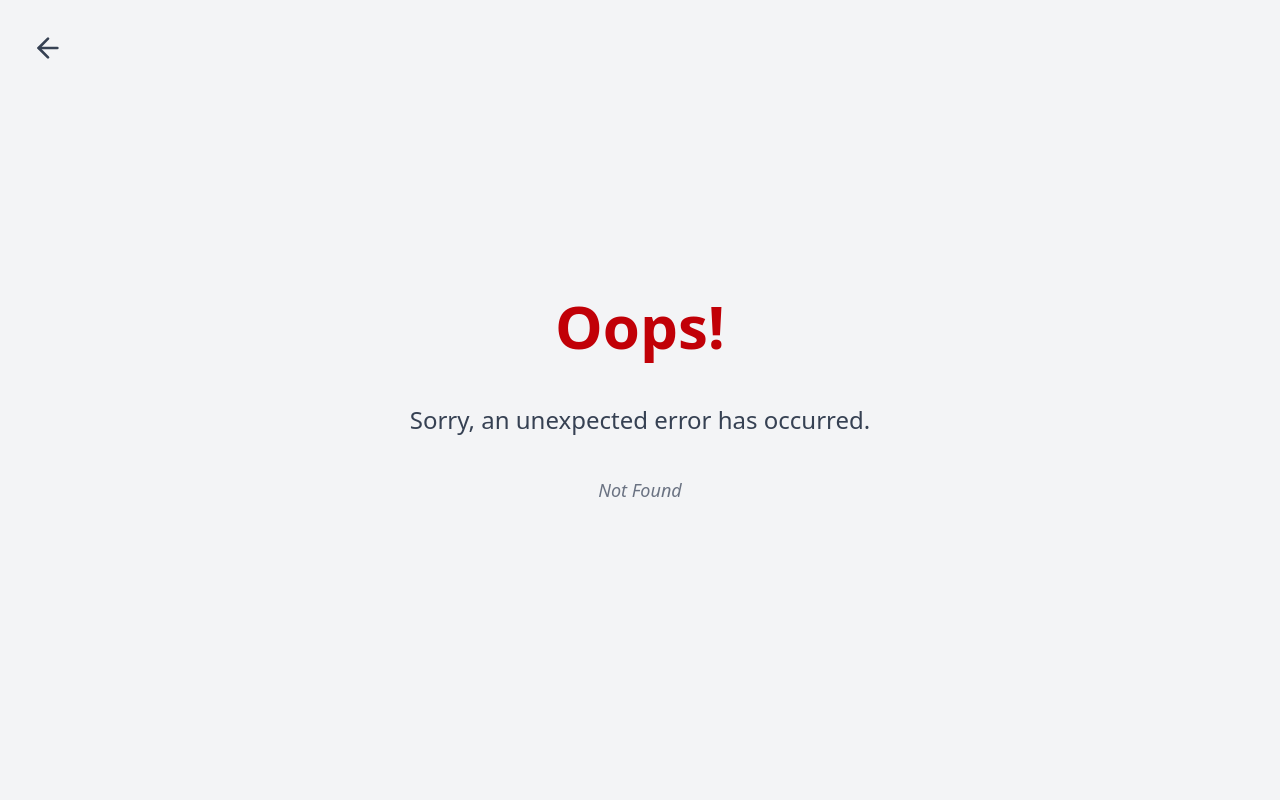
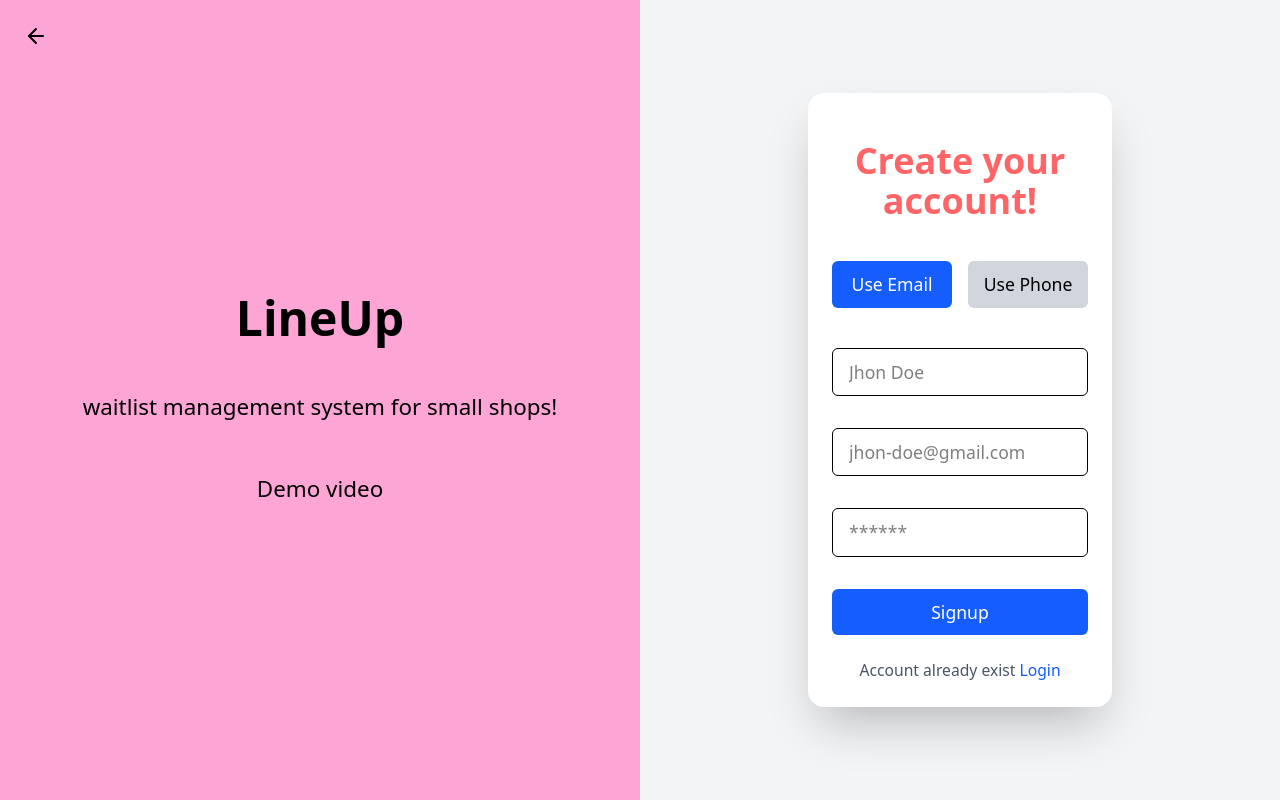
Before and after one commit to priyanshuBS/waitlist-token-system, a React (Vite) app in the folder frontend/: page /auth/signup in a window 1280 px wide. Before the commit this address had no page. Built offline with nearby package versions, Linux system fonts and the light colour scheme.

Commit message:
handle auth

```diff
--- a/frontend/package.json
+++ b/frontend/package.json
@@ -11,6 +11,7 @@
   },
   "dependencies": {
     "@tailwindcss/vite": "^4.1.13",
+    "axios": "^1.12.2",
     "lucide-react": "^0.544.0",
     "react": "^19.1.1",
     "react-dom": "^19.1.1",
--- /dev/null
+++ b/frontend/src/api/api.js
@@ -0,0 +1,8 @@
+import axios from "axios";
+
+const api = axios.create({
+  baseURL: "http://localhost:8000/api",
+  withCredentials: true,
+});
+
+export default api;
--- /dev/null
+++ b/frontend/src/api/auth.js
@@ -0,0 +1,13 @@
+import api from "./api";
+
+export const signupApi = (data) => {
+  return api.post("/user/signup", data);
+};
+
+export const loginApi = (data) => {
+  return api.post("/user/login", data);
+};
+
+export const logoutApi = () => {
+  return api.post("/user/logout");
+};
--- a/frontend/src/components/Sidebar.jsx
+++ b/frontend/src/components/Sidebar.jsx
@@ -1,7 +1,17 @@
 import { Link } from "react-router-dom";
 import { X } from "lucide-react";
+import { logoutApi } from "../api/auth";
+import toast from "react-hot-toast";
 
 const Sidebar = ({ setSidebarOpen }) => {
+  const handleLogout = async () => {
+    try {
+      await logoutApi();
+      toast.success("Logout successfully!");
+    } catch (error) {
+      toast.error("Logout failed");
+    }
+  };
   return (
     // cover whole screen
     <div className="inset-0 fixed z-50 flex">
@@ -31,6 +41,12 @@ const Sidebar = ({ setSidebarOpen }) => {
           >
             Signup
           </Link>
+          <button
+            className="bg-gray-600 py-2 rounded-xl text-white"
+            onClick={handleLogout}
+          >
+            Logout
+          </button>
         </div>
       </div>
     </div>
--- /dev/null
+++ b/frontend/src/components/UI/Input.jsx
@@ -0,0 +1,23 @@
+const Input = ({ label, error, type, name, placeholder, value, onChange }) => {
+  return (
+    <div className="flex flex-col gap-1">
+      {label && (
+        <label htmlFor={name} className="text-md font-medium text-gray-700">
+          {label}
+        </label>
+      )}
+      <input
+        type={type}
+        name={name}
+        placeholder={placeholder}
+        id={name}
+        value={value}
+        onChange={onChange}
+        className="px-4 py-2.5 w-full text-[1.rem] border focus:border-none focus:ring-2 focus:ring-blue-600 focus:outline-none rounded-md text-[1.1rem]"
+      />
+      {error && <p className="text-sm text-red-600">{error}</p>}
+    </div>
+  );
+};
+
+export default Input;
--- a/frontend/src/layouts/AuthLayout.jsx
+++ b/frontend/src/layouts/AuthLayout.jsx
@@ -0,0 +1,26 @@
+import { Outlet } from "react-router-dom";
+import { ArrowLeft } from "lucide-react";
+
+const AuthLayout = () => {
+  return (
+    <div className="flex min-h-screen">
+      {/* left */}
+      <div className="hidden sm:flex flex-col items-center justify-center gap-12 bg-pink-300 w-1/2 text-[1.4rem]">
+        <h2 className="text-5xl font-bold">LineUp</h2>
+        <p>waitlist management system for small shops!</p>
+        <button>Demo video</button>
+      </div>
+      {/* right */}
+      <div className="sm:w-1/2 w-full flex items-center justify-center bg-gray-100">
+        <div className="p-2 w-full sm:w-1/2">
+          <Outlet />
+        </div>
+      </div>
+      <div className="fixed top-6 left-6 cursor-pointer">
+        <ArrowLeft className="w-6 h-6" onClick={() => window.history.back()} />
+      </div>
+    </div>
+  );
+};
+
+export default AuthLayout;
--- /dev/null
+++ b/frontend/src/pages/Login.jsx
@@ -0,0 +1,116 @@
+import { useState } from "react";
+import Input from "../components/UI/Input";
+import { Link } from "react-router-dom";
+import { loginApi } from "../api/auth";
+import toast from "react-hot-toast";
+
+const Login = () => {
+  const [mode, setMode] = useState("email");
+  const [formData, setFormData] = useState({
+    email: "",
+    phoneNumber: "",
+    password: "",
+  });
+
+  const handleChange = (e) => {
+    const { name, value } = e.target;
+    setFormData((prev) => ({ ...prev, [name]: value }));
+  };
+
+  const handleSubmit = async (e) => {
+    e.preventDefault();
+
+    const payload =
+      mode === "email"
+        ? { email: formData.email, password: formData.password }
+        : { phoneNumber: formData.phoneNumber, password: formData.password };
+
+    try {
+      console.log(formData);
+      const { data } = await loginApi(payload);
+      console.log(data.data.user);
+      toast.success("Login successfull!");
+      setFormData({
+        email: "",
+        phoneNumber: "",
+        password: "",
+      });
+    } catch (error) {
+      toast.error("Login failed");
+    }
+  };
+  return (
+    <div className="p-6 shadow-2xl bg-white text-center rounded-2xl">
+      <h3 className="text-4xl font-bold text-red-400 py-6">Welcome Back!</h3>
+
+      {/* select mode */}
+      <div className="flex items-center gap-4 mb-6 mt-4 w-full text-[1.1rem] ">
+        <button
+          className={`w-full py-2.5 rounded-md ${
+            mode === "email"
+              ? "bg-blue-600 text-white"
+              : "bg-gray-300 text-black"
+          } cursor-pointer`}
+          onClick={() => setMode("email")}
+        >
+          Use Email
+        </button>
+        <button
+          className={`w-full py-2.5 rounded-md ${
+            mode === "phone"
+              ? "bg-blue-600 text-white"
+              : "bg-gray-300 text-black"
+          } cursor-pointer`}
+          onClick={() => setMode("phone")}
+        >
+          Use Phone
+        </button>
+      </div>
+
+      <form onSubmit={handleSubmit} className="space-y-8 py-4">
+        {mode === "email" ? (
+          <Input
+            type="text"
+            name="email"
+            placeholder="jhon-doe@gmail.com"
+            value={formData.email}
+            onChange={handleChange}
+          />
+        ) : (
+          <Input
+            type="text"
+            name="phoneNumber"
+            placeholder="6203969000"
+            value={formData.phoneNumber}
+            onChange={handleChange}
+          />
+        )}
+        <Input
+          type="password"
+          name="password"
+          placeholder="******"
+          value={formData.password}
+          onChange={handleChange}
+        />
+
+        <button
+          type="submit"
+          className="w-full bg-blue-600 py-2.5 text-white rounded-md font-medium cursor-pointer text-[1.2rem]"
+        >
+          Login
+        </button>
+      </form>
+      <p className="text-[0.98rem] text-gray-600 pt-2">
+        Account doesn't exist{" "}
+        <Link
+          to="/auth/signup"
+          className="text-blue-600 hover:text-blue-800 text-md font-medium"
+        >
+          Signup
+        </Link>
+      </p>
+    </div>
+  );
+};
+
+export default Login;
--- /dev/null
+++ b/frontend/src/pages/Signup.jsx
@@ -0,0 +1,130 @@
+import { useState } from "react";
+import Input from "../components/UI/Input";
+import toast from "react-hot-toast";
+import { signupApi } from "../api/auth";
+import { Link } from "react-router-dom";
+
+const Signup = () => {
+  const [mode, setMode] = useState("email");
+  const [formData, setFormData] = useState({
+    fullName: "",
+    email: "",
+    phoneNumber: "",
+    password: "",
+  });
+
+  const handleChange = (e) => {
+    const { name, value } = e.target;
+    setFormData((prev) => ({ ...prev, [name]: value }));
+  };
+
+  const handleSubmit = async (e) => {
+    e.preventDefault();
+    const payload =
+      mode === "email"
+        ? {
+            fullName: formData.fullName,
+            email: formData.email,
+            password: formData.password,
+          }
+        : {
+            fullName: formData.fullName,
+            phoneNumber: formData.phoneNumber,
+            password: formData.password,
+          };
+    try {
+      const { data } = await signupApi(payload);
+      console.log(data.data.user);
+      toast.success("Signup successfull!");
+      setFormData({
+        fullName: "",
+        email: "",
+        phoneNumber: "",
+        password: "",
+      });
+    } catch (error) {
+      console.log("Signup failed");
+    }
+  };
+  return (
+    <div className="p-6 shadow-2xl bg-white text-center rounded-2xl">
+      <h3 className="text-4xl font-bold text-red-400 py-6">
+        Create your account!
+      </h3>
+      {/* option */}
+      <div className="flex items-center gap-4 mb-6 mt-4 w-full text-[1.1rem]">
+        <button
+          className={`w-full py-2.5 rounded-md ${
+            mode === "email"
+              ? "bg-blue-600 text-white"
+              : "bg-gray-300 text-black"
+          } cursor-pointer`}
+          onClick={() => setMode("email")}
+        >
+          Use Email
+        </button>
+        <button
+          className={`w-full py-2.5 rounded-md ${
+            mode === "phone"
+              ? "bg-blue-600 text-white"
+              : "bg-gray-300 text-black"
+          } cursor-pointer`}
+          onClick={() => setMode("phone")}
+        >
+          Use Phone
+        </button>
+      </div>
+      <form onSubmit={handleSubmit} className="space-y-8 py-4">
+        <Input
+          type="text"
+          name="fullName"
+          placeholder="Jhon Doe"
+          value={formData.fullName}
+          onChange={handleChange}
+        />
+        {mode === "email" ? (
+          <Input
+            type="text"
+            name="email"
+            placeholder="jhon-doe@gmail.com"
+            value={formData.email}
+            onChange={handleChange}
+          />
+        ) : (
+          <Input
+            type="text"
+            name="phoneNumber"
+            placeholder="6203969000"
+            value={formData.phoneNumber}
+            onChange={handleChange}
+          />
+        )}
+        <Input
+          type="password"
+          name="password"
+          placeholder="******"
+          value={formData.password}
+          onChange={handleChange}
+        />
+
+        <button
+          type="submit"
+          className="w-full bg-blue-600 py-2.5 text-white rounded-md cursor-pointer text-[1.1rem] font-medium"
+        >
+          Signup
+        </button>
+      </form>
+      <p className="text-[0.98rem] text-gray-600 pt-2">
+        Account already exist{" "}
+        <Link
+          to="/auth/login"
+          className="text-blue-600 hover:text-blue-800 text-md font-medium"
+        >
+          Login
+        </Link>
+      </p>
+    </div>
+  );
+};
+
+export default Signup;
```
Also changed, not shown: frontend/src/Routes.jsx (+17 -0 lines), 1 other file (tests, documents, lock files or other folders).
